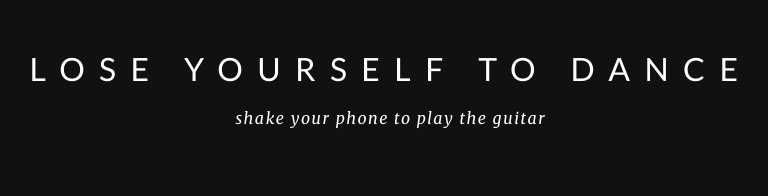
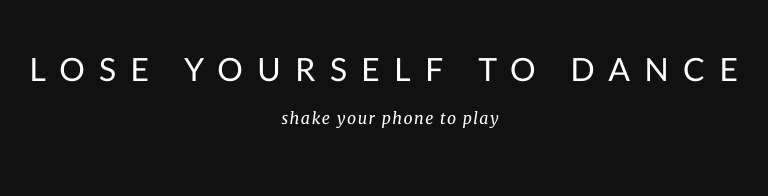
Before and after one commit to i-Robi/daft-punk, a website: page index.html in a window 1280 px wide. Shown: the top 196 px of the page, without its empty margins (249-1017 px from the left). Drawn offline with Linux system fonts and the light colour scheme; no server answers; files whose address does not match are found by name.

Commit message:
Changed instructions.

```diff
--- a/index.html
+++ b/index.html
@@ -39,7 +39,7 @@
   <div class="container">
     <header>
       <h1 class="title">Lose Yourself To Dance</h1>
-      <h2 class="instructions">shake your phone to play the guitar</h2>
+      <p class="instructions">shake your phone to play</p>
     </header>
     <main>
       <div id="button" class="button">
```
